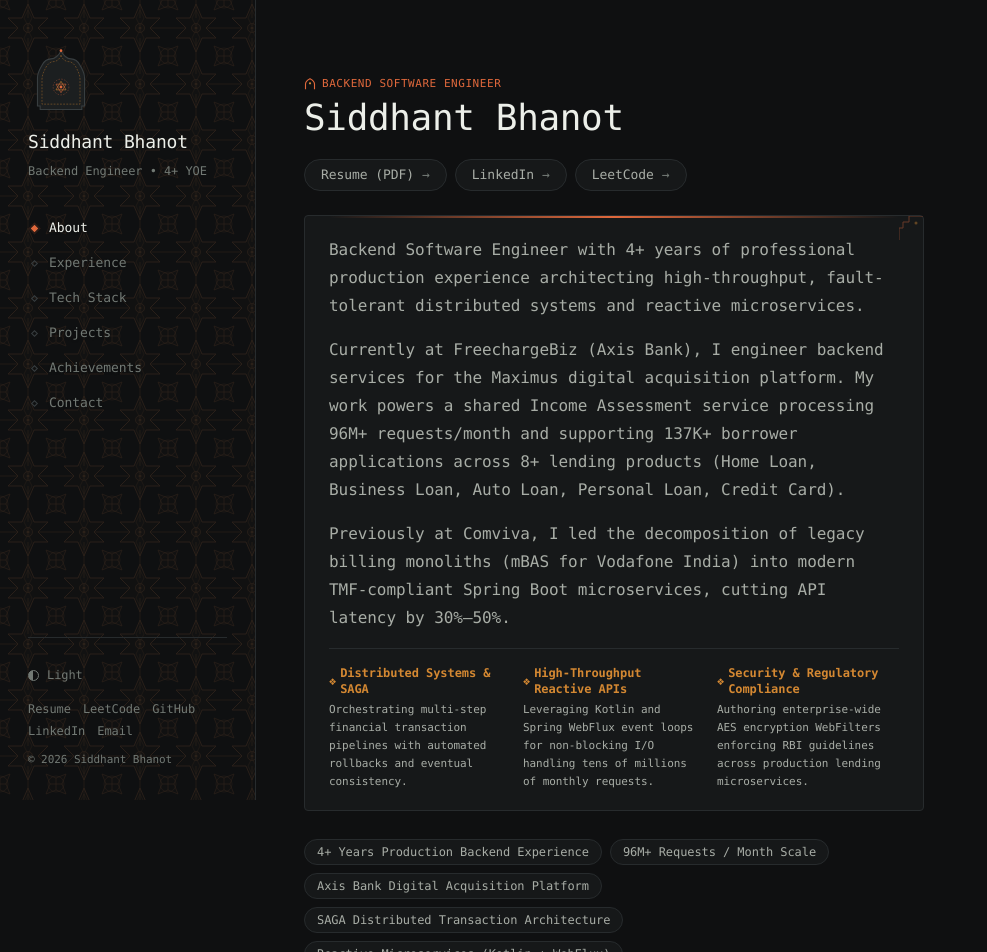
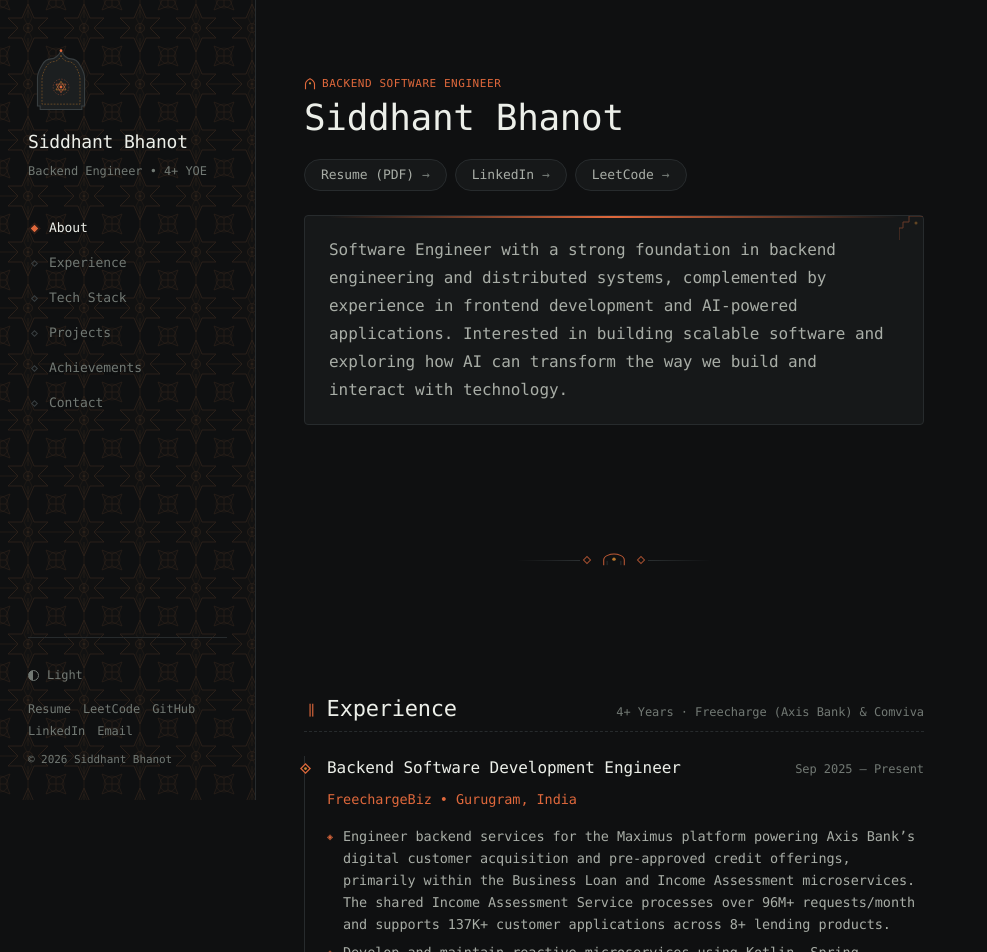
Before and after one commit to siddhantBhanot/personal-website, a Next.js app: page / in a window 1280 px wide. Shown: the top 952 px of the page, without its empty margins (0-987 px from the left). Built offline with nearby package versions, Linux system fonts and the light colour scheme.

Commit message:
Streamline About section to concise 2-3 liner summary

```diff
--- a/src/app/page.tsx
+++ b/src/app/page.tsx
@@ -59,7 +59,7 @@ export default function HomePage() {
           </div>
         </div>
 
-        {/* Jharokha Alcove Style for Crisp Recruiter Summary */}
+        {/* Jharokha Alcove Style for Concise Summary */}
         <div className="jharokha-alcove">
           <HaveliCornerBracket position="top-right" />
           <div className="nn-prose">
@@ -67,22 +67,10 @@ export default function HomePage() {
               <p key={idx}>{paragraph}</p>
             ))}
           </div>
-
-          <div className="grid grid-cols-1 md:grid-cols-3 gap-3 pt-4 border-t border-[var(--line)] mt-4">
-            {profile.about.corePillars.map((pillar) => (
-              <div key={pillar.title} className="flex flex-col gap-1">
-                <span className="text-xs font-mono font-semibold text-[var(--accent-gold)] flex items-center gap-1">
-                  <span>❖</span> {pillar.title}
-                </span>
-                <span className="text-[11px] text-[var(--ink-soft)] leading-relaxed">
-                  {pillar.description}
-                </span>
-              </div>
-            ))}
-          </div>
         </div>
 
         {/* Recruiter Quick Highlights */}
+        {profile.highlights.length > 0 && (
           <div className="flex flex-wrap gap-2 pt-1">
             {profile.highlights.map((highlight) => (
               <span key={highlight} className="nn-tag text-xs font-mono">
@@ -90,6 +78,7 @@ export default function HomePage() {
               </span>
             ))}
           </div>
+        )}
       </section>
 
       <JaaliFriezeDivider />
--- a/src/data/profile.ts
+++ b/src/data/profile.ts
@@ -16,7 +16,7 @@ export interface ProfileData {
   education: Education;
   about: {
     summary: string[];
-    corePillars: {
+    corePillars?: {
       title: string;
       description: string;
     }[];
@@ -48,33 +48,10 @@ export const profile: ProfileData = {
   },
   about: {
     summary: [
-      "Backend Software Engineer with 4+ years of professional production experience architecting high-throughput, fault-tolerant distributed systems and reactive microservices.",
-      "Currently at FreechargeBiz (Axis Bank), I engineer backend services for the Maximus digital acquisition platform. My work powers a shared Income Assessment service processing 96M+ requests/month and supporting 137K+ borrower applications across 8+ lending products (Home Loan, Business Loan, Auto Loan, Personal Loan, Credit Card).",
-      "Previously at Comviva, I led the decomposition of legacy billing monoliths (mBAS for Vodafone India) into modern TMF-compliant Spring Boot microservices, cutting API latency by 30%–50%.",
-    ],
-    corePillars: [
-      {
-        title: "Distributed Systems & SAGA",
-        description: "Orchestrating multi-step financial transaction pipelines with automated rollbacks and eventual consistency.",
-      },
-      {
-        title: "High-Throughput Reactive APIs",
-        description: "Leveraging Kotlin and Spring WebFlux event loops for non-blocking I/O handling tens of millions of monthly requests.",
-      },
-      {
-        title: "Security & Regulatory Compliance",
-        description: "Authoring enterprise-wide AES encryption WebFilters enforcing RBI guidelines across production lending microservices.",
-      },
+      "Software Engineer with a strong foundation in backend engineering and distributed systems, complemented by experience in frontend development and AI-powered applications. Interested in building scalable software and exploring how AI can transform the way we build and interact with technology.",
     ],
   },
-  highlights: [
-    "4+ Years Production Backend Experience",
-    "96M+ Requests / Month Scale",
-    "Axis Bank Digital Acquisition Platform",
-    "SAGA Distributed Transaction Architecture",
-    "Reactive Microservices (Kotlin + WebFlux)",
-    "B.Tech. IT (Manipal University Jaipur, CGPA 8.89)",
-  ],
+  highlights: [],
   links: {
     resume: "/resume.pdf",
     leetcode: "https://leetcode.com/siddhantBhanot/",
```
Lines whose indentation alone changed are shown as unchanged.
